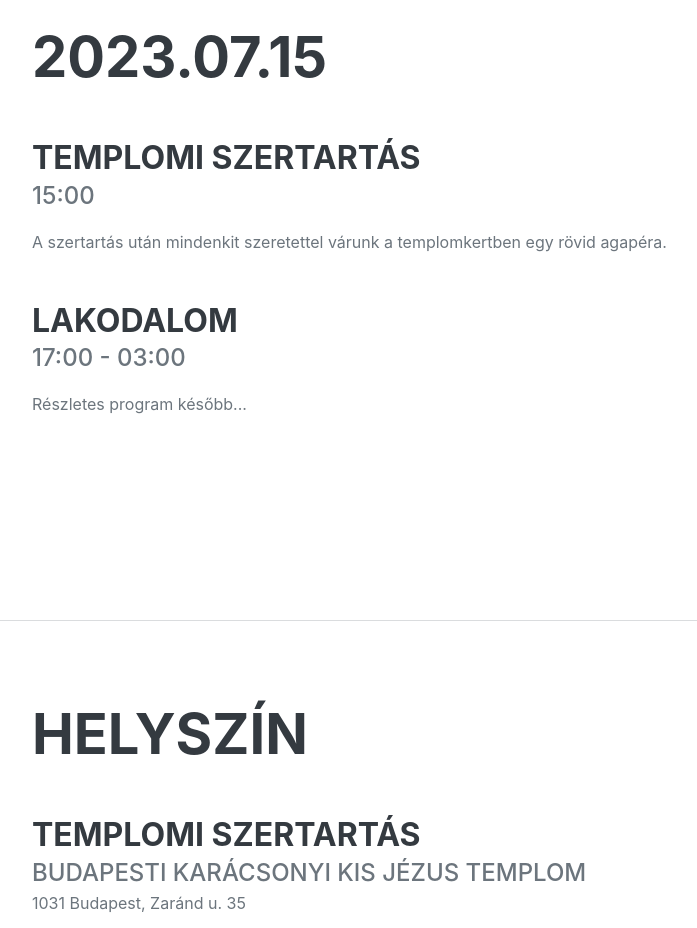
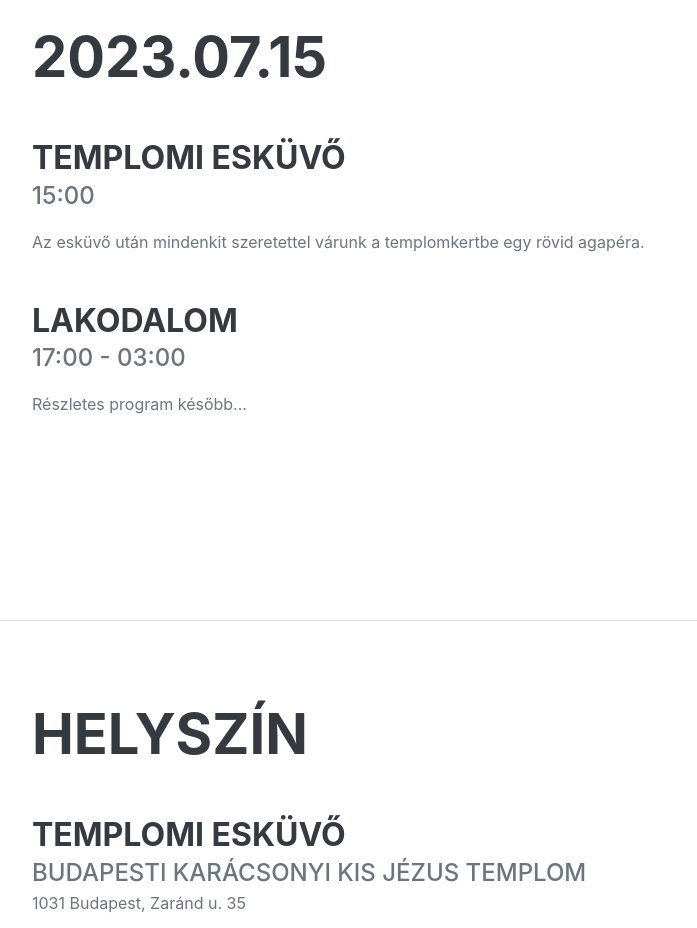
Before and after one commit to orsiesgabor/orsiesgabor.github.io, a plain HTML site: page index.html in a window 1280 px wide. Shown: the part 980-1908 px from the top of the page, without its empty margins (288-985 px from the left). Drawn offline with nearby package versions, Linux system fonts and the light colour scheme; grey boxes are pictures that could not be loaded; a web font is replaced by a local one.

Commit message:
text changed

```diff
--- a/index.html
+++ b/index.html
@@ -52,9 +52,9 @@
                     </h2>
                     <div class="d-flex flex-column flex-md-row justify-content-between mb-5">
                         <div class="flex-grow-1">
-                            <h3 class="mb-0">Templomi Szertartás</h3>
+                            <h3 class="mb-0">Templomi Esküvő</h3>
                             <div class="subheading mb-3">15:00</div>
-                            <div>A szertartás után mindenkit szeretettel várunk a templomkertben egy rövid agapéra.</div>
+                            <div>Az esküvő után mindenkit szeretettel várunk a templomkertbe egy rövid agapéra.</div>
                         </div>
                     </div>
                     <div class="d-flex flex-column flex-md-row justify-content-between">
@@ -73,7 +73,7 @@
                     <h2 class="mb-5">Helyszín</h2>
                     <div class="d-flex flex-column flex-md-row justify-content-between mb-5">
                         <div class="flex-grow-1">
-                            <h3 class="mb-0">Templomi Szertartás</h3>
+                            <h3 class="mb-0">Templomi Esküvő</h3>
                             <div class="subheading">Budapesti Karácsonyi Kis Jézus templom</div>
                             <p class="mb-3">1031 Budapest, Zaránd u. 35</p>
                             <iframe src="https://www.google.com/maps/embed?pb=!1m14!1m8!1m3!1d7185.639380169305!2d19.05896686619912!3d47.57608522859723!3m2!1i1024!2i768!4f13.1!3m3!1m2!1s0x0%3A0xae303deab5332102!2sBudapesti%20Kar%C3%A1csonyi%20Kis%20J%C3%A9zus%20templom!5e0!3m2!1sen!2shu!4v1667620984476!5m2!1sen!2shu" width="80%" height="300" style="border:0;margin-left:10%" allowfullscreen="" loading="lazy" referrerpolicy="no-referrer-when-downgrade"></iframe>
```
